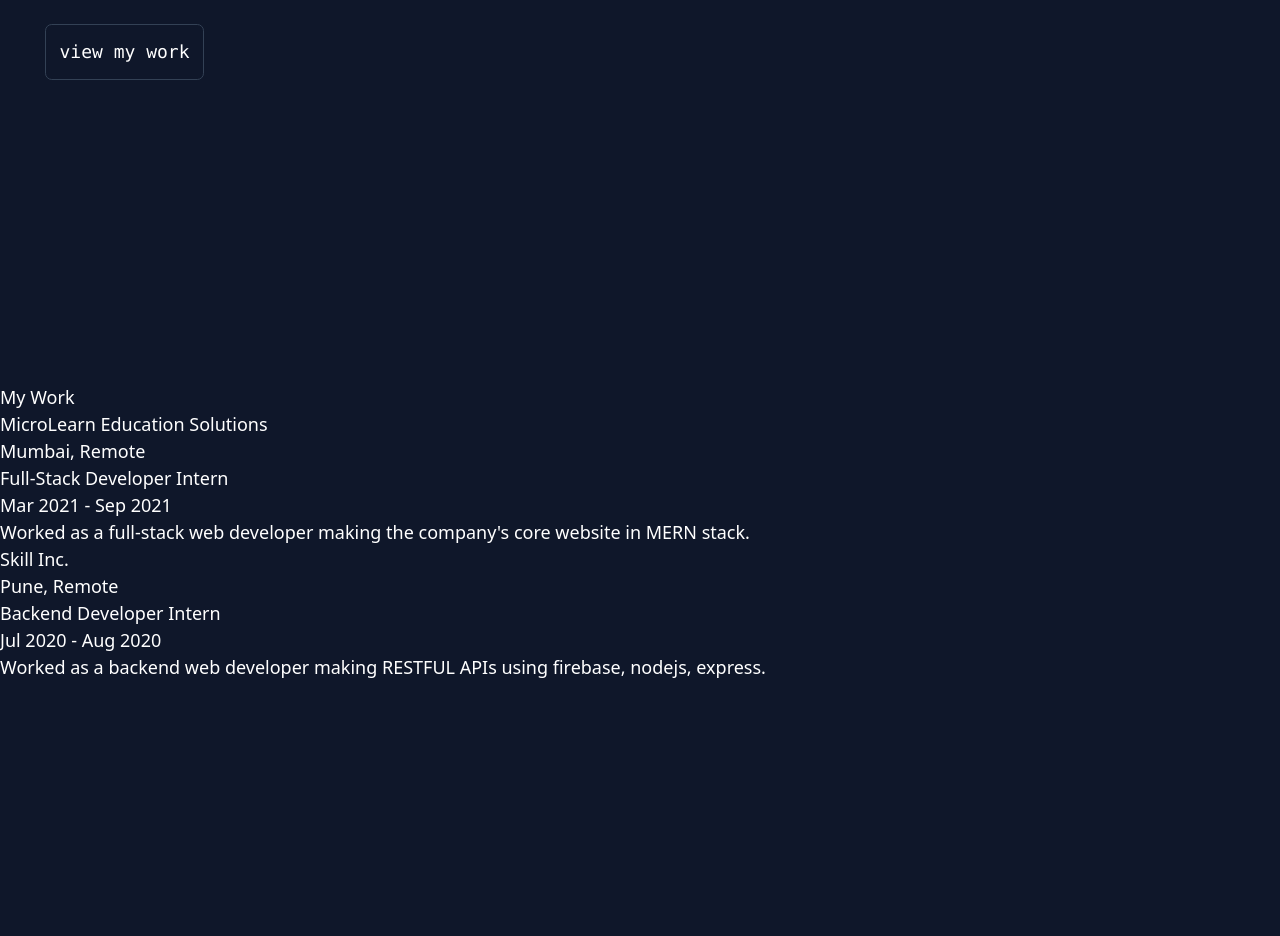
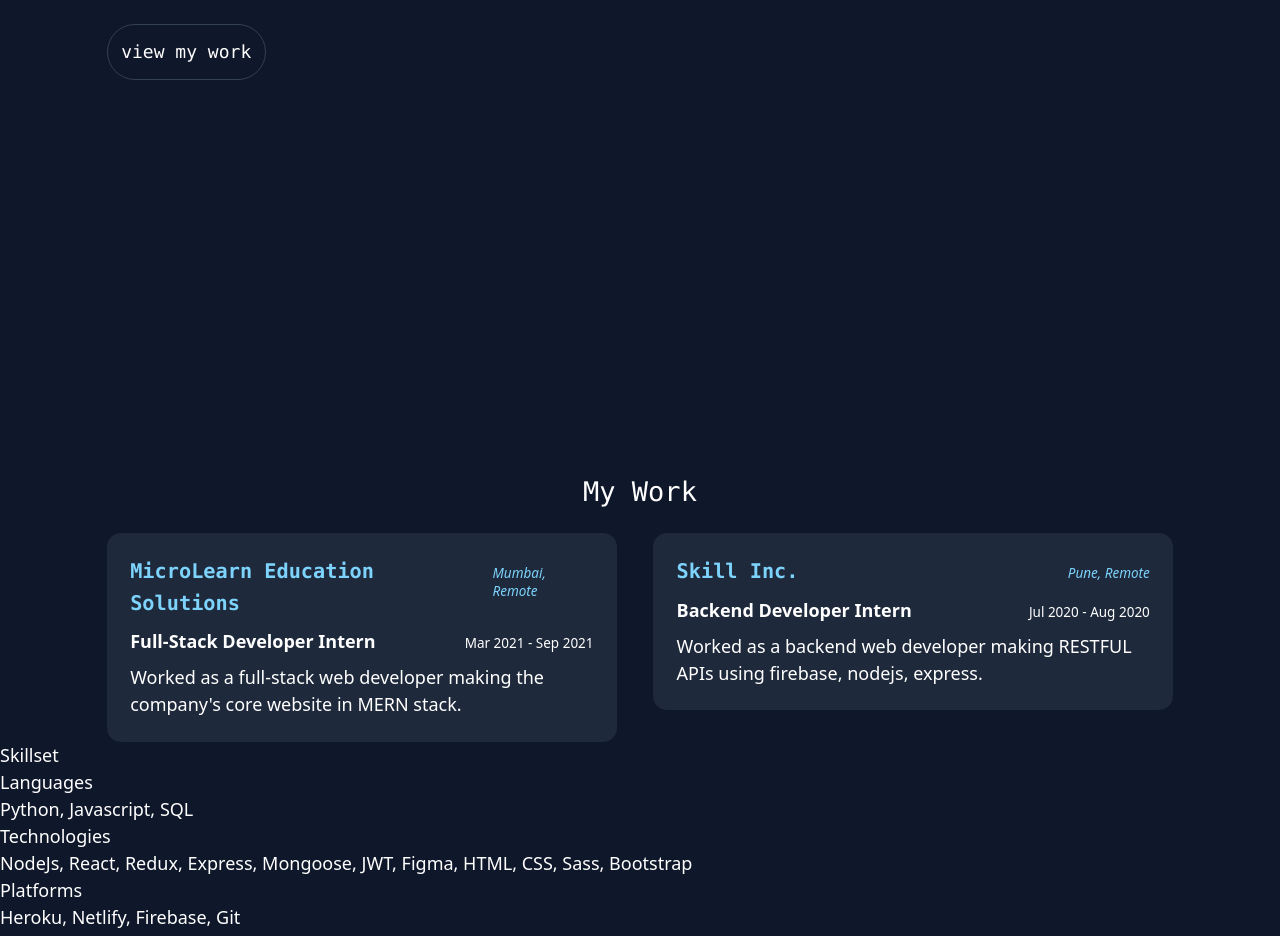
Before and after one commit to aayush1118/portfolio_3.0, a website: page index.html in a window 1280 px wide. Shown: the part 416-1352 px from the top of the page. Drawn offline with nearby package versions, Linux system fonts and the light colour scheme.

Commit message:
work styles

```diff
--- a/index.html
+++ b/index.html
@@ -10,61 +10,28 @@
 	</head>
 	<body class="bg-slate-900 text-white">
 		<nav
-			class="
-				bg-slate-800
-				flex
-				justify-between
-				font-mono
-				capitalize
-				md:px-10
-				fixed
-				w-full
-			"
+			class="bg-slate-800 flex justify-between font-mono capitalize md:px-10 fixed w-full text-xs py-1 md:text-lg"
 		>
 			<p class="font-semibold p-2">Aayush Jain</p>
 			<div class="flex">
 				<a
 					href="#home"
-					class="
-						hover:bg-slate-700
-						transition-all
-						rounded-sm
-						duration-200
-						p-2
-					"
+					class="hover:bg-slate-700 transition-all rounded-sm duration-200 p-2"
 					>home</a
 				>
 				<a
 					href="#work"
-					class="
-						hover:bg-slate-700
-						transition-all
-						rounded-sm
-						duration-200
-						p-2
-					"
+					class="hover:bg-slate-700 transition-all rounded-sm duration-200 p-2"
 					>My work</a
 				>
 				<a
 					href="#projects"
-					class="
-						hover:bg-slate-700
-						transition-all
-						rounded-sm
-						duration-200
-						p-2
-					"
+					class="hover:bg-slate-700 transition-all rounded-sm duration-200 p-2"
 					>projects</a
 				>
 				<a
 					href="mailto:aayushjain1118@gmail.com"
-					class="
-						hover:bg-slate-700
-						transition-all
-						rounded-sm
-						duration-200
-						p-2
-					"
+					class="hover:bg-slate-700 transition-all rounded-sm duration-200 p-2"
 				>
 					Mail
 				</a>
@@ -73,58 +40,80 @@
 
 		<div
 			id="home"
-			class="h-full flex flex-col b mx-3 pt-10 md:mx-10 justify-around"
+			class="h-full w-10/12 mx-auto flex flex-col pt-10 justify-around"
 		>
 			<div class="gap-10 flex flex-col justify-around h-min w-max">
 				<h1 class="text-xl md:text-4xl">I am a software developer</h1>
 				<a
 					href="#work"
-					class="
-						w-max
-						border border-slate-700
-						p-3
-						rounded-md
-						hover:bg-slate-800
-						transition-all
-						duration-500
-						font-mono
-						lowercase
-					"
+					class="w-max border border-slate-700 p-3 rounded-full hover:bg-slate-800 transition-all duration-500 font-mono lowercase"
 					>View my work</a
 				>
 			</div>
 		</div>
 
-		<div id="work" class="h-full">
-			<h2>My Work</h2>
-			<div>
-				<div>
-					<h3>MicroLearn Education Solutions</h3>
-					<span>Mumbai, Remote</span>
+		<div id="work" class="flex flex-col w-10/12 mx-auto">
+			<h2
+				class="text-xl md:text-2xl text-center font-mono mt-14 mb-5 md:mt-20"
+			>
+				My Work
+			</h2>
+			<div
+				class="flex flex-col md:flex-row justify-between gap-8 mx-auto"
+			>
+				<div
+					class="bg-slate-800 border border-slate-800 rounded-xl h-min p-5 flex flex-col gap-1 md:gap-2 md:text-base text-sm"
+				>
+					<div
+						class="text-sky-300 flex flex-col md:flex-row justify-between items-baseline md:text-lg"
+					>
+						<h3 class="font-semibold font-mono">
+							MicroLearn Education Solutions
+						</h3>
+						<span class="text-xs font-light italic"
+							>Mumbai, Remote</span
+						>
 					</div>
-				<div>
-					<h4>Full-Stack Developer Intern</h4>
-					<span>Mar 2021 - Sep 2021</span>
+					<div
+						class="flex flex-col md:flex-row justify-between items-baseline my-1 md:my-0 text-md gap-1"
+					>
+						<h4 class="font-semibold">
+							Full-Stack Developer Intern
+						</h4>
+						<span class="text-xs font-light"
+							>Mar 2021 - Sep 2021</span
+						>
 					</div>
 					<p>
-					Worked as a full-stack web developer making the company's
-					core website in MERN stack.
+						Worked as a full-stack web developer making the
+						company's core website in MERN stack.
 					</p>
 				</div>
 
-			<div>
-				<div>
-					<h3>Skill Inc.</h3>
-					<span>Pune, Remote</span>
+				<div
+					class="bg-slate-800 border border-slate-800 rounded-xl h-min p-5 flex flex-col gap-1 md:gap-2 md:text-base text-sm"
+				>
+					<div
+						class="text-sky-300 flex flex-col md:flex-row justify-between items-baseline md:text-lg"
+					>
+						<h3 class="font-semibold font-mono">Skill Inc.</h3>
+						<span class="text-xs font-light italic"
+							>Pune, Remote</span
+						>
 					</div>
-				<div>
-					<h4>Backend Developer Intern</h4>
-					<span>Jul 2020 - Aug 2020</span>
+					<div
+						class="flex flex-col md:flex-row justify-between items-baseline my-1 md:my-0 text-md gap-1"
+					>
+						<h4 class="font-semibold">Backend Developer Intern</h4>
+						<span class="text-xs font-light"
+							>Jul 2020 - Aug 2020</span
+						>
 					</div>
 					<p>
-					Worked as a backend web developer making RESTFUL APIs using
-					firebase, nodejs, express.
+						Worked as a backend web developer making RESTFUL APIs
+						using firebase, nodejs, express.
 					</p>
+				</div>
 			</div>
 		</div>
 
```
Lines whose indentation alone changed are shown as unchanged.
